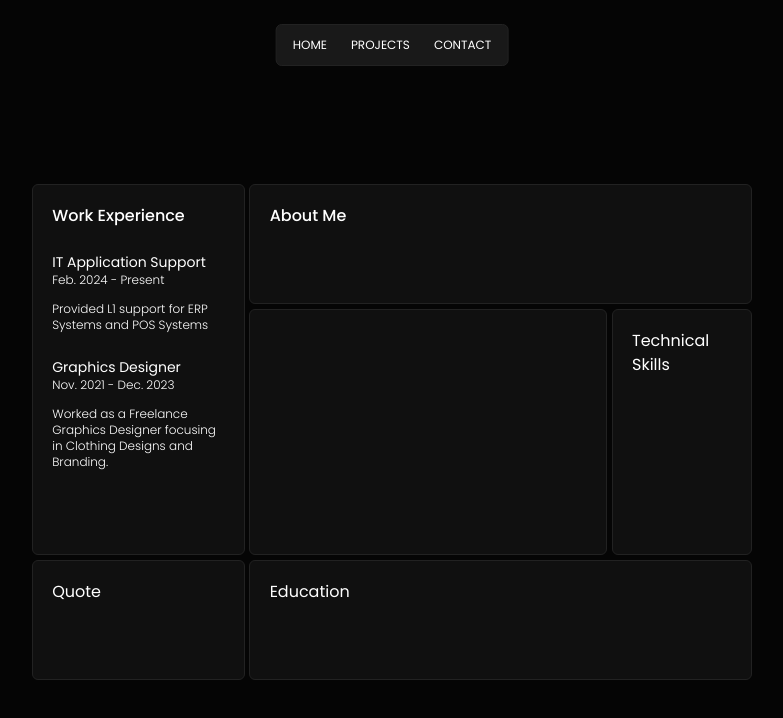
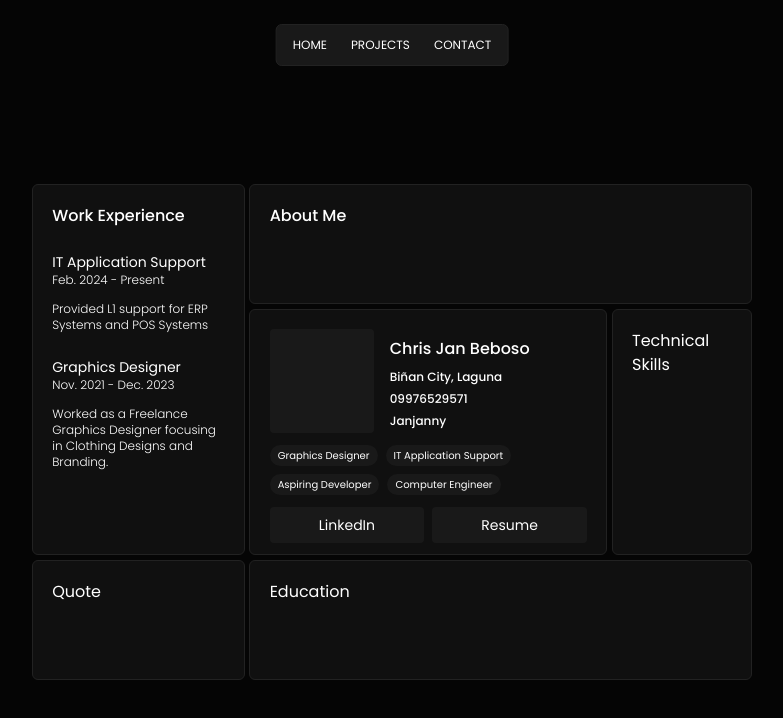
Before and after one commit to Janjanny/bento-portfolio, a React (Vite) app: page / in a window 1280 px wide. Shown: the top 718 px of the page, without its empty margins (248-1031 px from the left). Built offline with nearby package versions, Linux system fonts and the light colour scheme.

Commit message:
layout profile component

```diff
--- a/src/components/Navbar.jsx
+++ b/src/components/Navbar.jsx
@@ -58,7 +58,7 @@ const Navs = ({ children, setPosition }) => {
 const Block = ({ position }) => {
   return (
     <motion.li
-      className="absolute z-0 h-8 w-36 rounded bg-[#383838]"
+      className="absolute z-0 h-8 w-36 rounded bg-[#383838] opacity-0"
       animate={position}
     />
   );
--- a/src/components/Profile.jsx
+++ b/src/components/Profile.jsx
@@ -1,16 +1,43 @@
 import React from 'react'
 
 const Profile = () => {
+
+
+    const tags = ['Graphics Designer', 'IT Application Support', 'Aspiring Developer', 'Computer Engineer']
+
   return (
-    <div className='w-full h-full'>
-        <div className="profile-div flex">
-            <div className="picture-div"></div>
-            <div className="name-div"></div>
+    <div className='w-full h-full flex flex-col justify-between gap-[.7rem]'>
+        <div className="profile-div flex gap-[1rem]">
+            <div className="picture-div bg-button-color w-[6.5rem] h-[6.5rem] rounded "></div>
+            <div className="name-div pt-[8px] font-medium">
+                <p>Chris Jan Beboso</p>
+                <div className='flex flex-col text-xs gap-[6px] mt-[8px] '>
+                    <p>Biñan City, Laguna</p>
+                    <p>09976529571</p>
+                    <p>Janjanny</p>
+                </div>
+            </div>
         </div>
-        <div className="tags-div"></div>
-        <div className="button-div"></div>
+
+        <div className="tags-div flex flex-wrap text-[10px] gap-[8px]">
+
+            {tags.map((tag) => (
+                <div className=' bg-button-color px-[.5rem] py-[.2rem] rounded-xl cursor-default'>{tag}</div>
+            ))}
+
+        </div>
+        <div className="button-div flex gap-2 text-center w-full justify-center items-center">
+            <div className=' bg-button-color text-sm w-full py-2 cursor-pointer rounded'>
+            <a href="/" target='_blank' >LinkedIn</a>
+            </div>
+            <div className=' bg-button-color text-sm w-full py-2 cursor-pointer rounded'>
+            <a href="" >Resume</a>
+            </div>
+        </div>
     </div>
   )
 }
 
+
+
 export default Profile
```
